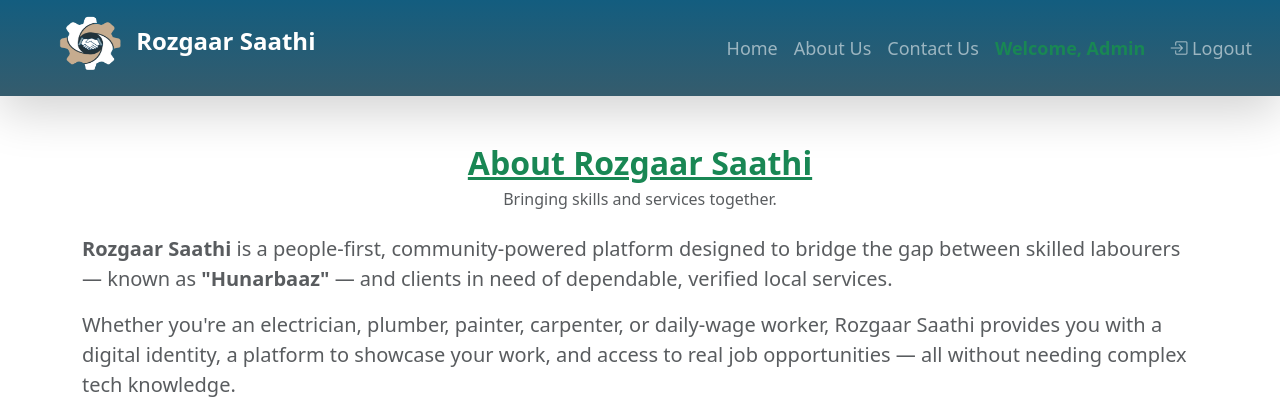
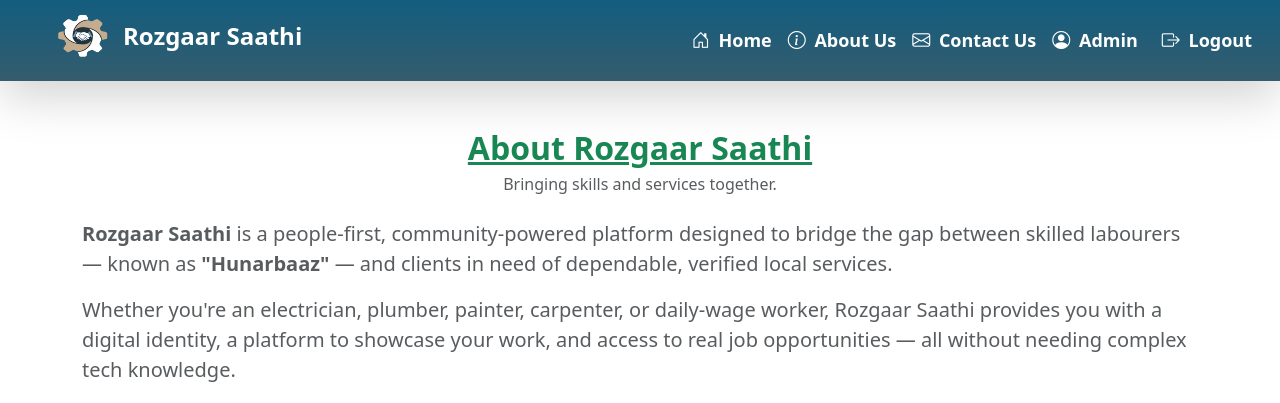
Before and after one commit to er-Rajbir/ROJGAR-SATHI, a Django app: page /about/ in a window 1280 px wide. Shown: the top 403 px of the page. Run offline with Django 5.2, Linux system fonts and the light colour scheme; a user stored in the database is signed in; data comes from the database, SQL or seed files in the repository; both versions use the stored data as it was after the commit; some libraries are stand-ins or nearby versions.

Commit message:
navbar changed

```diff
--- a/ROJGAR_SATHI/base/static/base/css/style.css
+++ b/ROJGAR_SATHI/base/static/base/css/style.css
@@ -10,11 +10,9 @@ body {
 
 /* ========== Navbar ========== */
 .navbar {
-
   background: linear-gradient(to top, #355c6d, #135d7f);
   backdrop-filter: blur(10px);
   transition: background 0.3s ease-in-out;
-
 }
 
 .navbar-brand {
@@ -24,16 +22,14 @@ body {
 
 #navbarNav {
   background: none;
-  width: 45px;
-  background: none;
-  width: auto;  /* Fix width from 45px to auto so links show */
-  z-index: 9999;  /* Ensure it's on top */
+  width: auto;
+  z-index: 9999;
   position: relative;
 }
 
 #navbar-cont {
   padding: 0 20px 0 40px;
-  z-index:999 ;
+  z-index: 999;
 }
 
 @media (max-width: 768px) {
@@ -43,40 +39,48 @@ body {
 }
 
 .navbar-collapse {
+  z-index: 9999;
+  background-color: #212529;
+}
+
+/* Navbar Links */
+.navbar-nav .nav-link {
+  font-size: 18px;
+  font-weight: bold;
+  background: none;
+  transition: all 0.3s ease;
+  position: relative;
+  color: white;
+  border-radius: 8px;
+  padding: 8px 16px;
+  display: inline-block;
+}
+
+/* Hover: only uplift, no glow */
+.navbar-nav .nav-link:hover {
+  color: #fffae3 !important;
+  transform: translateY(-4px);  /* Just lift up */
+  background: rgba(255, 255, 255, 0.05);  /* Optional light background */
+}
+
+/* Remove underline effect */
+.navbar-nav .nav-link::after,
+.nav-link::after {
+  display: none !important;
+}
+
+/* Disable interaction and effects for welcome text */
+.navbar .nav-link.text-success {
+  pointer-events: none;
+  text-decoration: none !important;
+  border: none !important;
+  background: none !important;
+  font-weight: bold;
+  color: #d4edda !important;
+  transform: none !important;
+}
 
 
- z-index: 9999;
-  background-color: #212529;
-
-}
-
-.navbar-nav .nav-link {
-
-  font-size: 18px;
-  background: none;
-  transition: color 0.3s ease;
-}
-
-.navbar-nav .nav-link::after {
-  content: '';
-  position: absolute;
-  width: 0%;
-  height: 2px;
-  background: rgb(255, 246, 220);
-  left: 0;
-  bottom: 0;
-  transition: 0.4s ease;
-}
-
-.navbar-nav .nav-link:hover {
-  color: rgb(255, 246, 220) !important;
-  transform: scale(1.09);
-
-}
-
-.navbar-nav .nav-link:hover::after {
-  width: 100%;
-} */
 
 /* ========== Carousel ========== */
  .hero-img {
--- a/ROJGAR_SATHI/base/templates/base/base.html
+++ b/ROJGAR_SATHI/base/templates/base/base.html
@@ -24,9 +24,9 @@
 <!-- Navbar Starts -->
 <nav class="navbar navbar-expand-lg navbar-dark shadow-lg">
   <div class="container-fluid" id="navbar-cont">
-    <a class="navbar-brand fw-bold fs-4" href="{% url 'home' %}">
-      <img src="{% static 'base/images/logo.png' %}" style="height: 70px; width: 80px;">
-      Rozgaar Saathi
+    <a class="navbar-brand fw-bold fs-4 d-flex align-items-center" href="{% url 'home' %}">
+      <img src="{% static 'base/images/logo.png' %}" style="height: 55px; width: 65px;" class="me-2">
+      <span class="text-white">Rozgaar Saathi</span>
     </a>
 
     <button class="navbar-toggler" type="button" data-bs-toggle="collapse" data-bs-target="#navbarNav"
@@ -36,33 +36,48 @@
 
     <div class="collapse navbar-collapse justify-content-end" id="navbarNav">
       <ul class="navbar-nav align-items-center">
+
         <li class="nav-item">
-          <a class="nav-link" href="{% url 'home' %}">Home</a>
+          <a class="nav-link nav-anim" href="{% url 'home' %}">
+            <i class="bi bi-house-door me-1"></i> Home
+          </a>
         </li>
+
         <li class="nav-item">
-          <a class="nav-link" href="{% url 'about' %}">About Us</a>
+          <a class="nav-link nav-anim" href="{% url 'about' %}">
+            <i class="bi bi-info-circle me-1"></i> About Us
+          </a>
         </li>
+
         <li class="nav-item">
-          <a class="nav-link" href="{% url 'reviews:contact_review' %}">Contact Us</a>
+          <a class="nav-link nav-anim" href="{% url 'reviews:contact_review' %}">
+            <i class="bi bi-envelope me-1"></i> Contact Us
+          </a>
         </li>
 
         {% if user.is_authenticated %}
           {% if user.clientprofile %}
             <li class="nav-item">
-              <a class="nav-link" href="{% url 'client:client_dashboard' %}">Dashboard</a>
+              <a class="nav-link nav-anim" href="{% url 'client:client_dashboard' %}">
+                <i class="bi bi-grid me-1"></i> Dashboard
+              </a>
             </li>
             <li class="nav-item">
-              <a class="nav-link" href="{% url 'client:all_profiles' %}">Browse Hunarbaaz</a>
+              <a class="nav-link nav-anim" href="{% url 'client:all_profiles' %}">
+                <i class="bi bi-people me-1"></i> Browse Hunarbaaz
+              </a>
             </li>
           {% elif user.hunarbaaz %}
             <li class="nav-item">
-              <a class="nav-link" href="{% url 'hunarbaaz:hunarbaaz_dashboard' %}">Dashboard</a>
+              <a class="nav-link nav-anim" href="{% url 'hunarbaaz:hunarbaaz_dashboard' %}">
+                <i class="bi bi-person-workspace me-1"></i> Dashboard
+              </a>
             </li>
           {% endif %}
 
           <li class="nav-item">
-            <span class="nav-link text-success fw-bold">
-              Welcome,
+            <span class="nav-link fw-bold">
+              <i class="bi bi-person-circle me-1"></i>
               {% if user.clientprofile %}
                 {{ user.clientprofile.full_name }}
               {% elif user.hunarbaaz %}
@@ -76,13 +91,15 @@
           <li class="nav-item">
             <form method="post" action="{% url 'logout' %}" class="d-inline">
               {% csrf_token %}
-              <button type="submit" class="btn nav-link ms-2"><i class="bi bi-box-arrow-in-right"></i> Logout</button>
+              <button type="submit" class="btn nav-link nav-anim ms-2">
+                <i class="bi bi-box-arrow-right me-1"></i> Logout
+              </button>
             </form>
           </li>
         {% else %}
           <li class="nav-item">
-            <a class="nav-link" href="{% url 'login' %}">
-              <i class="bi bi-person"></i> Login / Register
+            <a class="nav-link nav-anim" href="{% url 'login' %}">
+              <i class="bi bi-box-arrow-in-right me-1"></i> Login / Register
             </a>
           </li>
         {% endif %}
@@ -90,7 +107,6 @@
     </div>
   </div>
 </nav>
-
 
 <!-- Navbar Ends -->
 
@@ -106,9 +122,9 @@
     <div class="row">
       <!-- About -->
       <div class="col-md-3">
-        <h5>About Rojgar Sathi</h5>
+        <h5>About Rozgaar Saathi</h5>
         <p>
-          Apna Rozgar is a platform connecting employers with skilled workers like karigars, labourers, and technicians, ensuring jobs reach the right hands.
+          <b>Rozgaar Saathi</b> is a platform connecting employers with skilled workers like karigars, labourers, and technicians, ensuring jobs reach the right hands.
         </p>
       </div>
 
@@ -125,11 +141,11 @@
 
       <!-- Contact Info -->
       <div class="col-md-3">
-        <h5>Contact Us</h5>
-        <p class="text-muted">
+        <h5 class="px-2">Contact Us</h5>
+        <p>
           📍 Punjab, India <br>
-          📧 support@apnarozgar.com <br>
-          📞 +91-98765-43210
+          📧 support@rozgaarsaathi.com <br>
+          📞 +91-98765-4XXXX
         </p>
       </div>
 
--- a/ROJGAR_SATHI/base/templates/base/home.html
+++ b/ROJGAR_SATHI/base/templates/base/home.html
@@ -16,7 +16,7 @@
       <img src="{% static 'hunarbaaz/images/main2.jpg' %}" class="d-block w-100" style="height: 89vh; object-fit: cover;" alt="...">
     </div>
     <div class="carousel-item">
-      <img src="{% static 'base/images/WhatsApp Image 2025-07-08 at 19.09.50_9331c5d9.jpg' %}" class="d-block w-100" style="height: 89vh; object-fit: cover;" alt="...">
+      <img src="{% static 'base/images/handshake1.png' %}" class="d-block w-100" style="height: 89vh; object-fit: cover;" alt="...">
     </div>
 
   </div>
```
Also changed, not shown: ROJGAR_SATHI/hunarbaaz/static/hunarbaaz/css/dashboard.css (added, +29 -0 lines), ROJGAR_SATHI/hunarbaaz/templates/hunarbaaz/dashboard.html (+73 -65 lines), ROJGAR_SATHI/base/static/base/images/handshake.png (added), ROJGAR_SATHI/base/static/base/images/handshake1.png (added), ROJGAR_SATHI/db.sqlite3.
